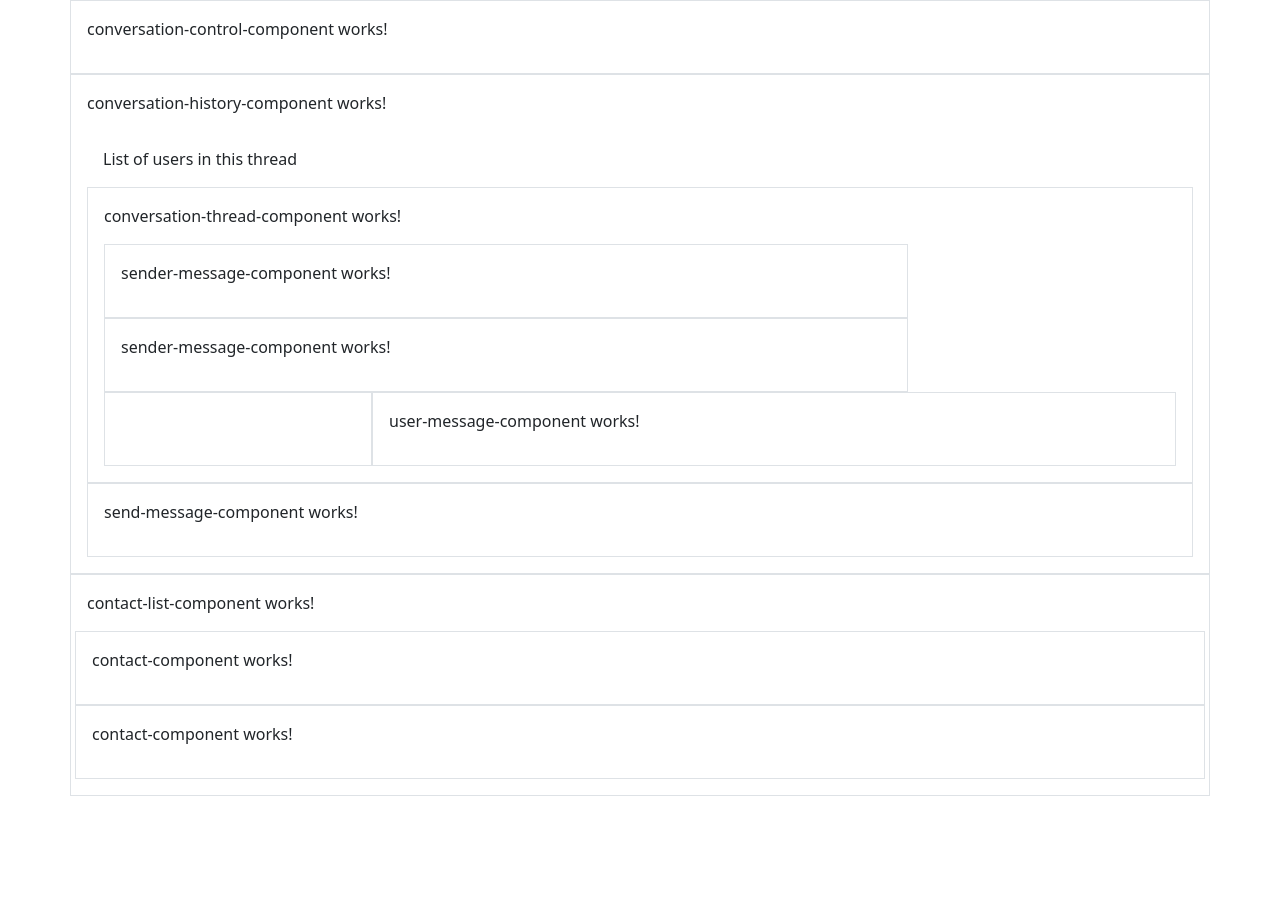
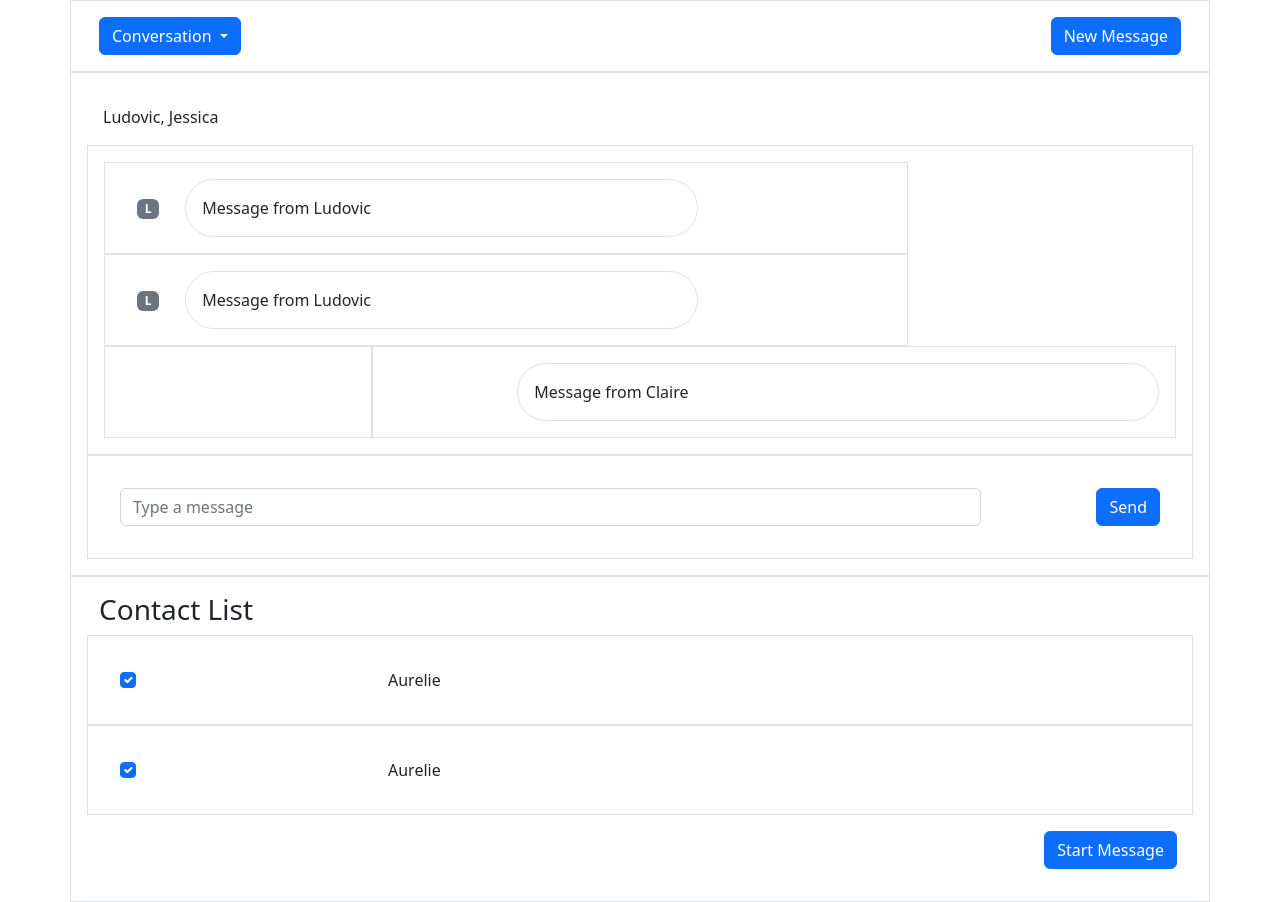
Before and after one commit to crives/java-mod-8-building-app-lab-1, an Angular app: page / in a window 1280 px wide. Before the commit the page ends 800 px from the top, so only its background shows below. Built offline with nearby package versions, Linux system fonts and the light colour scheme.

Commit message:
Building Lab 2 Finished

```diff
--- a/src/app/contact-component/contact-component.component.html
+++ b/src/app/contact-component/contact-component.component.html
@@ -1 +1,8 @@
-<p>contact-component works!</p>
+<div class="container">
+    <div class="row">
+      <div class="col-3 p-3">
+        <input class="form-check-input" type="checkbox" value="" checked />
+      </div>
+      <div class="col-9 p-3">Aurelie</div>
+    </div>
+  </div>
--- a/src/app/contact-list-component/contact-list-component.component.html
+++ b/src/app/contact-list-component/contact-list-component.component.html
@@ -1,5 +1,9 @@
-<p>contact-list-component works!</p>
-
+<div class="container">
+  <div class="row">
+    <div class="col-12">
+      <h3>Contact List</h3>
+    </div>
+  </div>
   <div class="row">
     <div class="col-12 border p-3">
       <app-contact-component></app-contact-component>
@@ -11,3 +15,12 @@
       <app-contact-component></app-contact-component>
     </div>
   </div>
+  <div class="row">
+    <div class="col-9"></div>
+    <div class="col-3 p-3">
+      <div class="float-end">
+        <button class="btn btn-primary">Start Message</button>
+      </div>
+    </div>
+  </div>
+</div>
--- a/src/app/conversation-control-component/conversation-control-component.component.html
+++ b/src/app/conversation-control-component/conversation-control-component.component.html
@@ -1 +1,26 @@
-<p>conversation-control-component works!</p>
+<div class="container">
+    <div class="row">
+        <div class="col-9">
+            <div class="dropdown">
+                <button
+                    class="btn btn-primary dropdown-toggle"
+                    type="button"
+                    data-bs-toggle="dropdown"
+                    aria-expanded="false"
+                >
+                Conversation
+                </button>
+                <ul class="dropdown-menu">
+                    <li><a class="dropdown-item" href="#">Ludovic, Jessica</a></li>
+                    <li><a class="dropdown-item" href="#">James</a></li>
+                    <li><a class="dropdown-item" href="#">Aurelie, James, Jessica</a></li>
+                </ul>
+            </div>
+        </div>
+        <div class="col-3">
+            <div class="float-end">
+                <button class="btn btn-primary">New Message</button>
+            </div>
+        </div>
+    </div>
+</div>
--- a/src/app/conversation-history-component/conversation-history-component.component.html
+++ b/src/app/conversation-history-component/conversation-history-component.component.html
@@ -1,8 +1,6 @@
-<p>conversation-history-component works!</p>
-
 <div class="container">
   <div class="row">
-    <div class="col-12 p-3">List of users in this thread</div>
+    <div class="col-12 p-3">Ludovic, Jessica</div>
   </div>
   <div class="row">
     <div class="col-12 border p-3">
--- a/src/app/conversation-thread-component/conversation-thread-component.component.html
+++ b/src/app/conversation-thread-component/conversation-thread-component.component.html
@@ -1,5 +1,3 @@
-<p>conversation-thread-component works!</p>
-
 <div class="container">
   <div class="row">
     <div class="col-9 border p-3">
--- a/src/app/header-component/header-component.component.html
+++ b/src/app/header-component/header-component.component.html
@@ -1 +1,12 @@
-<p>header-component works!</p>
+<div class="container">
+    <div class="row">
+      <div class="col-9 p-3">
+        <h2>Welcome, Claire</h2>
+      </div>
+      <div class="col-3 p-3 float-end">
+        <div class="float-end">
+          <button class="btn btn-primary">Logout</button>
+        </div>
+      </div>
+    </div>
+  </div>
--- a/src/app/send-message-component/send-message-component.component.html
+++ b/src/app/send-message-component/send-message-component.component.html
@@ -1 +1,12 @@
-<p>send-message-component works!</p>
+<div class="container">
+    <div class="row">
+      <div class="col-10 p-3">
+        <input type="input" class="form-control" placeholder="Type a message" />
+      </div>
+      <div class="col-2 p-3">
+        <div class="float-end">
+          <button class="btn btn-primary">Send</button>
+        </div>
+      </div>
+    </div>
+  </div>
--- a/src/app/sender-message-component/sender-message-component.component.html
+++ b/src/app/sender-message-component/sender-message-component.component.html
@@ -1 +1,10 @@
-<p>sender-message-component works!</p>
+<div class="container">
+    <div class="row">
+      <div class="col-1 p-3">
+        <span class="badge bg-secondary">L</span>
+      </div>
+      <div class="col-8 p-3 border rounded-5">
+        <span>Message from Ludovic</span>
+      </div>
+    </div>
+  </div>
--- a/src/app/user-message-component/user-message-component.component.html
+++ b/src/app/user-message-component/user-message-component.component.html
@@ -1 +1,8 @@
-<p>user-message-component works!</p>
+<div class="container">
+    <div class="row">
+      <div class="col-2 p-3"></div>
+      <div class="col-10 p-3 border rounded-5">
+        <span>Message from Claire</span>
+      </div>
+    </div>
+  </div>
```
Lines whose indentation alone changed are shown as unchanged.
